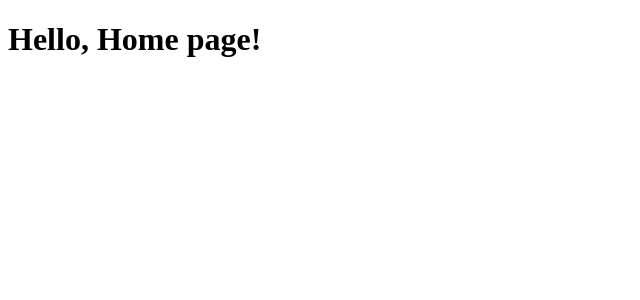
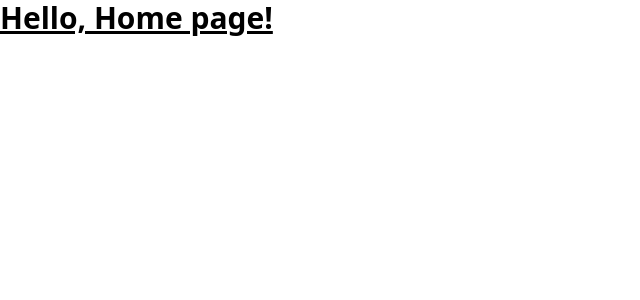
Before and after one commit to vrigue/Bergen-Reef-Accessing-Data, a Next.js app: page / in a window 1280 px wide. Shown: the top 300 px of the page, without its empty margins (0-640 px from the left). Built offline with nearby package versions, Linux system fonts and the light colour scheme.

Commit message:
tailwind CSS initial files and implementation

```diff
--- /dev/null
+++ b/app/globals.css
@@ -0,0 +1,3 @@
+@tailwind base;
+@tailwind components;
+@tailwind utilities;
--- a/app/layout.tsx
+++ b/app/layout.tsx
@@ -1,4 +1,10 @@
 import React from 'react';
+import './globals.css' // These styles apply to every route in the application
+
+export const metadata = {
+  title: 'Plumbing',
+  description: 'Due Thursday',
+}
 
 export default function RootLayout({
     children,
--- a/app/page.tsx
+++ b/app/page.tsx
@@ -1,7 +1,6 @@
 import React from 'react';
 // import { hydrateRoot } from 'react-dom/client';
-// import App from './App.js';
 
 export default function Page() {
-  return <h1>Hello, Home page!</h1>
+  return <h1 className="text-3xl font-bold underline">Hello, Home page!</h1>
 }
--- a/package.json
+++ b/package.json
@@ -16,8 +16,10 @@
     "@types/node": "22.9.0",
     "@types/react": "18.3.12",
     "@types/react-dom": "^18.3.1",
+    "autoprefixer": "^10.4.20",
     "eslint": "9.15.0",
     "eslint-config-next": "15.0.3",
+    "postcss": "^8.4.49",
     "tailwindcss": "^3.4.15",
     "typescript": "5.6.3"
   }
--- /dev/null
+++ b/postcss.config.js
@@ -0,0 +1,6 @@
+module.exports = {
+  plugins: {
+    tailwindcss: {},
+    autoprefixer: {},
+  },
+}
--- /dev/null
+++ b/tailwind.config.js
@@ -0,0 +1,12 @@
+/** @type {import('tailwindcss').Config} */
+module.exports = {
+  content: [
+    './app/**/*.{js,ts,jsx,tsx,mdx}', // Note the addition of the `app` directory.
+    './pages/**/*.{js,ts,jsx,tsx,mdx}',
+    './components/**/*.{js,ts,jsx,tsx,mdx}',
+  ],
+  theme: {
+    extend: {},
+  },
+  plugins: [],
+}
```
Also changed, not shown: 1 other file (tests, documents, lock files or other folders).
